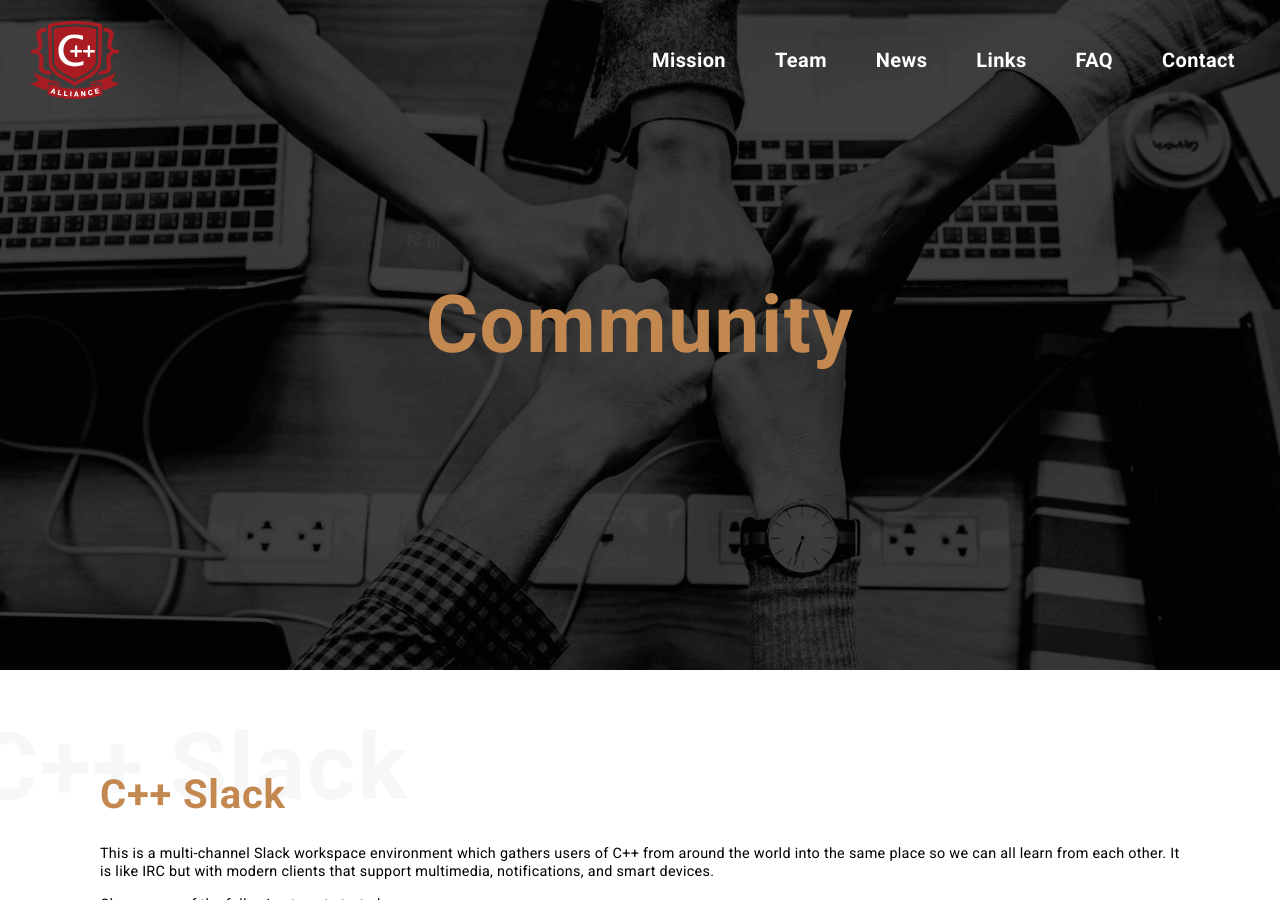
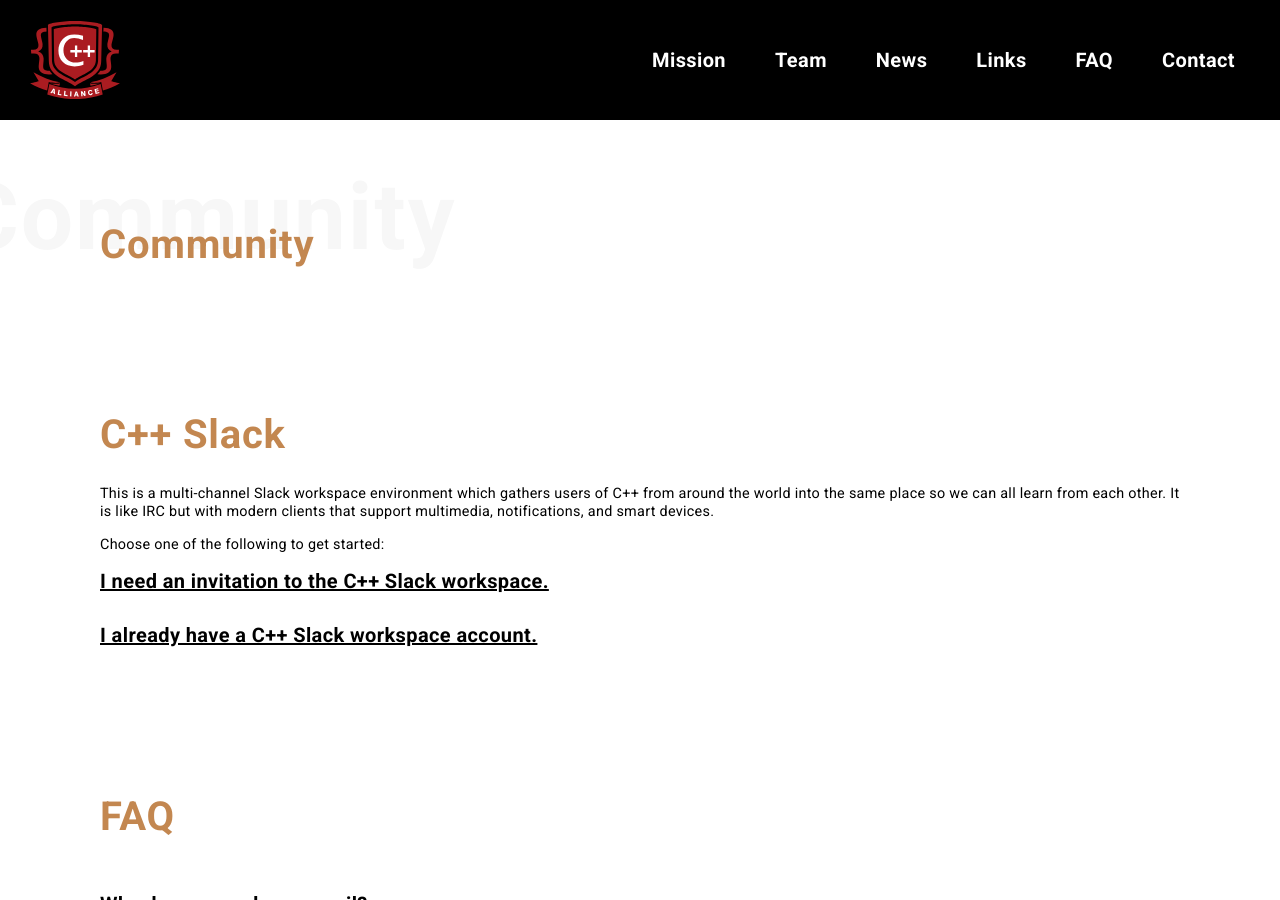
Before and after one commit to AlchemyInteractive/cpp-alliance, a Jekyll site: the page built from slack/index.html, in a window 1280 px wide and 900 px high. Built offline with Jekyll 4.4.1, drawn with Linux system fonts in a browser that asks for light colours.

Commit message:
fixes slack styling

```diff
--- a/slack/index.html
+++ b/slack/index.html
@@ -1,16 +1,21 @@
 ---
 layout: default
+nav-class: dark
 title: C++ Language Slack Workspace
 ---
-{% include top-title.html header="Community" subheader="" %}
 
 <div class='content slack'>
 
   <section class="section">
     <div class='section-title'>
-      <h1 class='header text-xl'>C++ Slack</h2>
-      <h2 class='header-shadow'>C++ Slack</h2>
+      <h1 class='header text-xl'>Community</h2>
+      <h2 class='header-shadow'>Community</h2>
     </div>
+  </section>
+
+
+  <section class="section">
+    <h2 class='header text-xl section-title'>C++ Slack</h2>
 
     <p class='text-xxs slack-paragraph'> This is a multi-channel Slack workspace environment which gathers users of C++ from around the world into the same place so we can all learn from each other. It is like IRC but with modern clients that support multimedia, notifications, and smart devices.</p>
     <p class='text-xxs slack-paragraph'>Choose one of the following to get started:</p>
```
